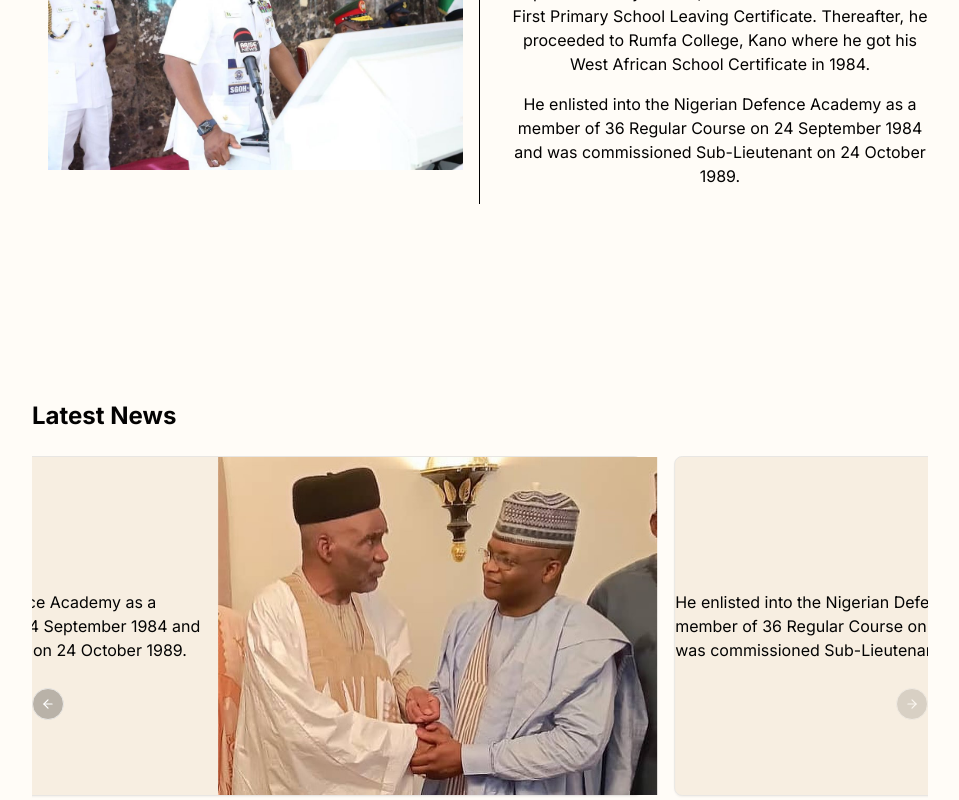
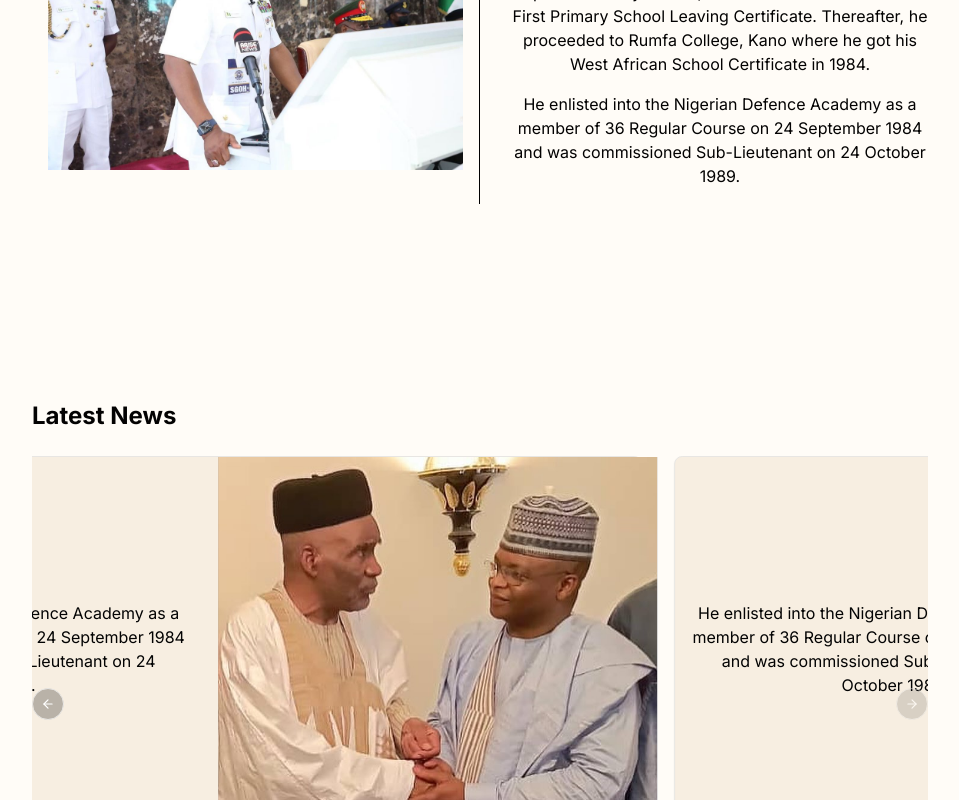
Before and after one commit to deniafe/awwalzgambo, a Next.js app: page / in a window 1280 px wide. Shown: the part 2000-2800 px from the top of the page, without its empty margins (160-1119 px from the left). Built offline with nearby package versions, Linux system fonts and the light colour scheme.

Commit message:
Made some changes to the home page

```diff
--- a/src/app/(main)/_components/HeroSection/Hero.tsx
+++ b/src/app/(main)/_components/HeroSection/Hero.tsx
@@ -45,7 +45,7 @@ export const Hero = () => {
                      <Image src={'/img/main-hero.png'} height={350} width={350} alt={'awwalzgambo'} className="lg:hidden" />
                 </div> */}
 
-                <div className="hidden lg:flex absolute left-[-2.5rem] pt-10 bottom-0 w-full max-h-[98%]">
+                <div className="hidden lg:flex absolute left-[-2.5rem] pt-10 bottom-0 w-full max-h-[99vh]">
                     <Image src={'/img/main-hero.png'} height={500} width={500} alt={'awwalzgambo'} className="hidden lg:block" />
                 </div>
             </div>
--- a/src/app/(main)/_components/HeroSection/Navbar.tsx
+++ b/src/app/(main)/_components/HeroSection/Navbar.tsx
@@ -40,7 +40,7 @@ export const Navbar = () => {
   ];
 
   return (
-    <nav className={`fixed z-10 top-0 flex justify-center h-[70px] w-full transition-colors duration-300 ${scrolled ? 'bg-gray-100' : 'bg-transparent'}`}>
+    <nav className={`fixed z-20 top-0 flex justify-center h-[70px] w-full transition-colors duration-300 ${scrolled ? 'bg-gray-100' : 'bg-transparent'}`}>
       <div className="w-full px-[1rem] md:px-0 md:w-5/6 flex justify-between">
         <div className="flex items-center">
           <Image src={'/img/favicon2.jpeg'} height={40} width={40} alt={'awwalzgambo'} />
--- a/src/app/(main)/_components/HeroSection/News.tsx
+++ b/src/app/(main)/_components/HeroSection/News.tsx
@@ -37,12 +37,21 @@ export function NewsSection() {
         <CarouselContent className="flex">
           {newsItems.map((item) => (
             <CarouselItem key={item.id} className="relative">
-              <Card className="relative m-2 transition-transform transform hover:scale-105">
-                <CardContent className="relative grid grid-cols-1 md:grid-cols-2  space-x-4 p-0">
-                  <div className="flex items-center col-span-1 justify-center">
+              <Card className="relative m-2 transition-transform transform hover:scale-105 min-h-96">
+                <CardContent className="relative grid grid-cols-1 md:grid-cols-2 space-x-4 p-0">
+                  <div className="flex items-center col-span-1 justify-center text-center px-2 md:px-4">
                     {item.title}
                   </div>
-                  <Image src={item.imageUrl} alt={item.title} height={600} width={500} className="object-cover col-span-1" />
+                  <div className="col-span-1 w-full h-full bg-slate-400">
+                    <Image
+                      src={item.imageUrl}
+                      alt={item.title}
+                      width={500}
+                      height={500}
+                      objectFit="cover"
+                      className="object-cover w-full h-96"
+                    />
+                  </div>
                 </CardContent>
               </Card>
             </CarouselItem>
--- a/src/app/(main)/_components/SpeechSection.tsx
+++ b/src/app/(main)/_components/SpeechSection.tsx
@@ -15,7 +15,7 @@ export const Speech = () => {
             <h1 className="text-5xl text-center text-gray-300 font-bold mb-8">SPEECH</h1>
             <div className="grid grid-cols-1 md:grid-cols-2 md:space-x-8 space-y-8">
             <div className="p-4 border-t border-r border-solid border-black ">
-                <Image src={'/img/17.Jpeg'} height={500} width={500} alt={'awwalzgambo'} className="cols-span-1" />
+                <Image src='/img/17.Jpeg' height={500} width={500} alt={'awwalzgambo'} className="cols-span-1" />
             </div>
             <div className="col-span-1 px-4 md:px-0">
               <p className="mb-4 text-center">Vice Admiral Awwal Zubairu Gambo was born on 22 April 1966 in Nasarawa Local Government Area of Kano State. Vice Admiral Gambo attended Gwagwarwa Special Primary School, Kano where he obtained his First Primary School Leaving Certificate. Thereafter, he proceeded to Rumfa College, Kano where he got his West African School Certificate in 1984.</p>
```
